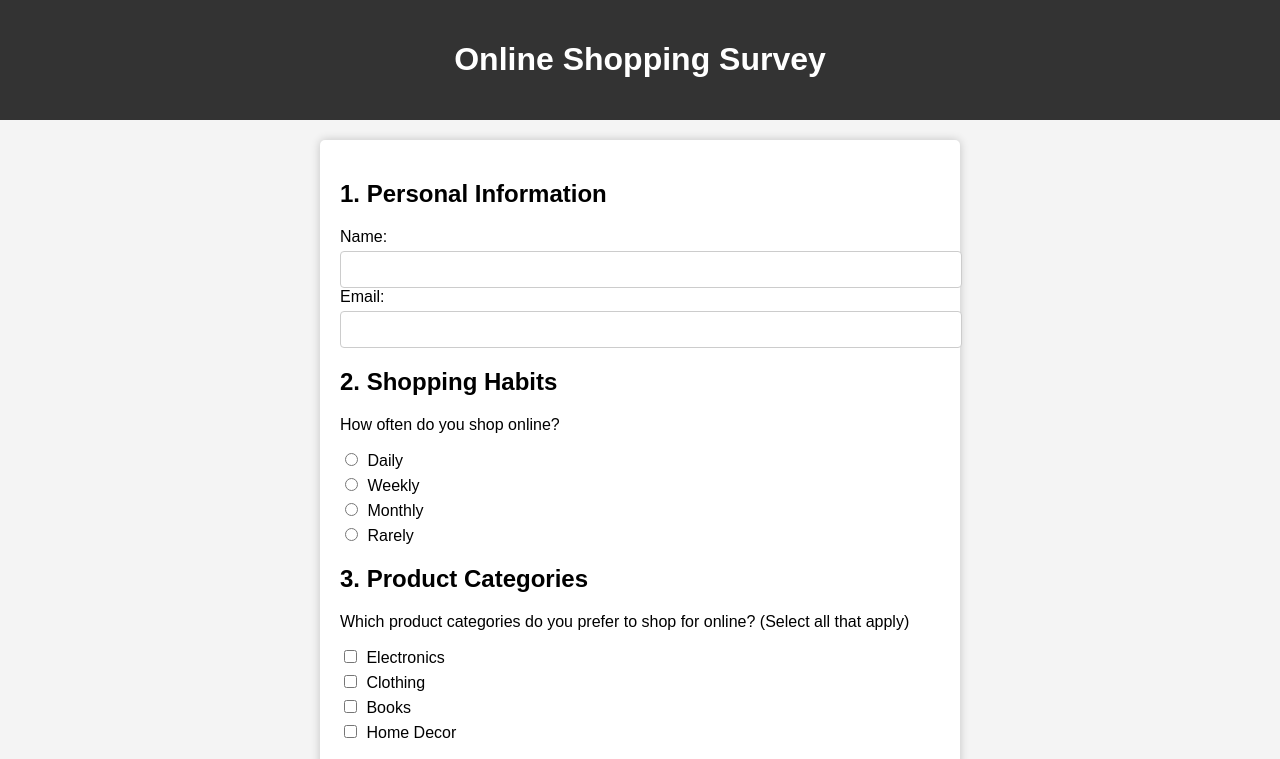
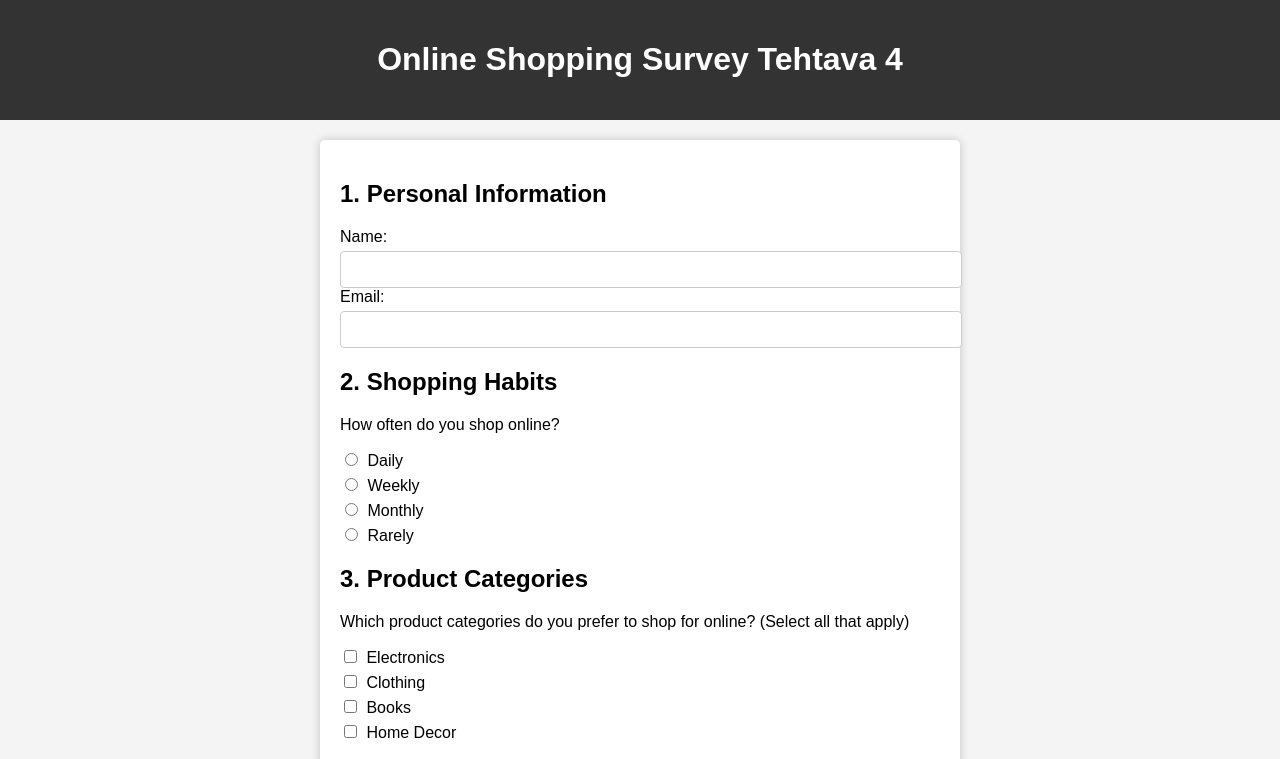
Before and after one commit to mikakorkiakoski/htmltehtava4, a plain HTML site: page index.html in a window 1280 px wide. Shown: the top 759 px of the page. Drawn offline with Linux system fonts and the light colour scheme.

Commit message:
Update index.html

```diff
--- a/index.html
+++ b/index.html
@@ -8,7 +8,7 @@
 </head>
 <body>
     <header>
-        <h1>Online Shopping Survey</h1>
+        <h1>Online Shopping Survey Tehtava 4</h1>
     </header>
     <form action="#" method="POST">
         <section>
```
